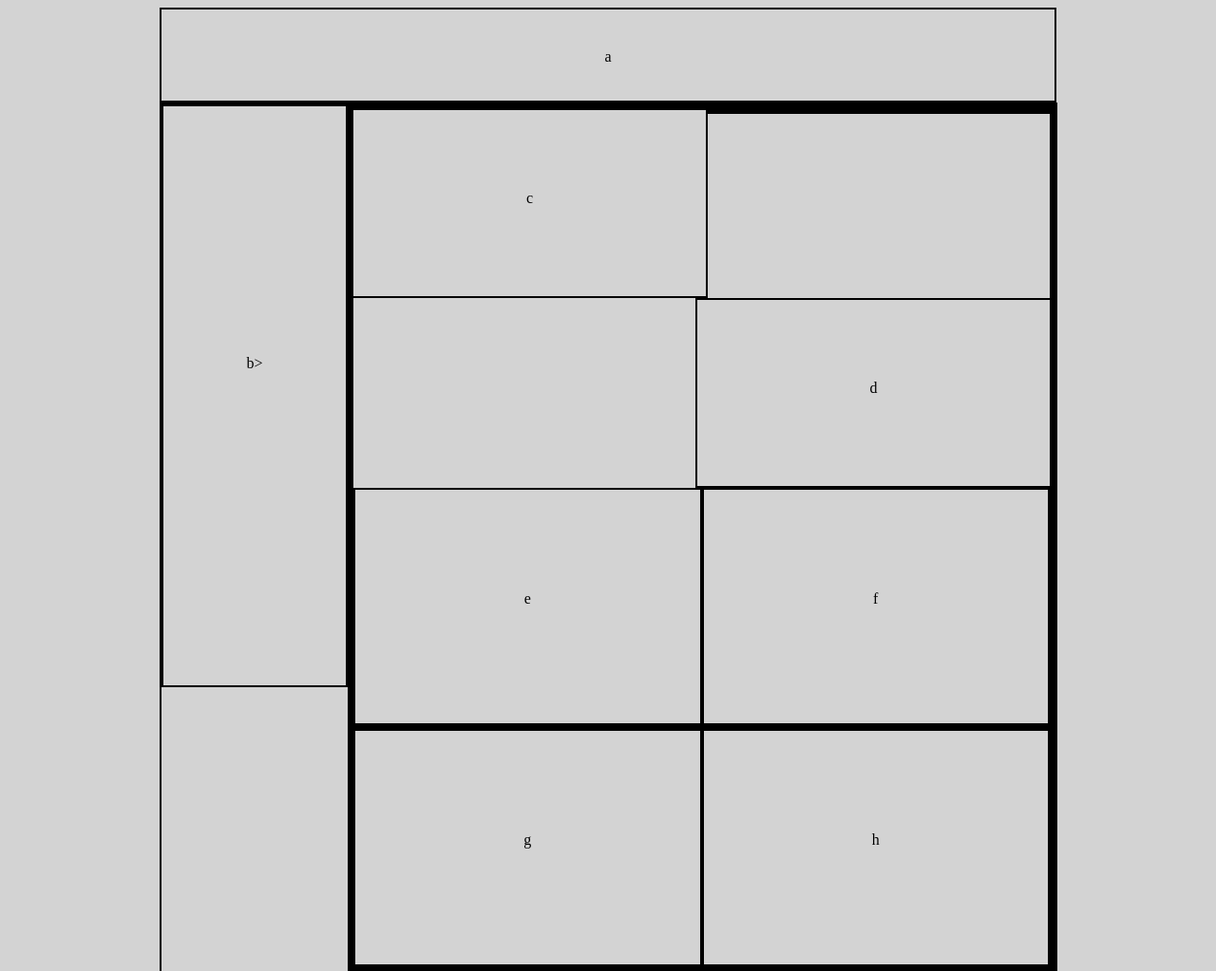
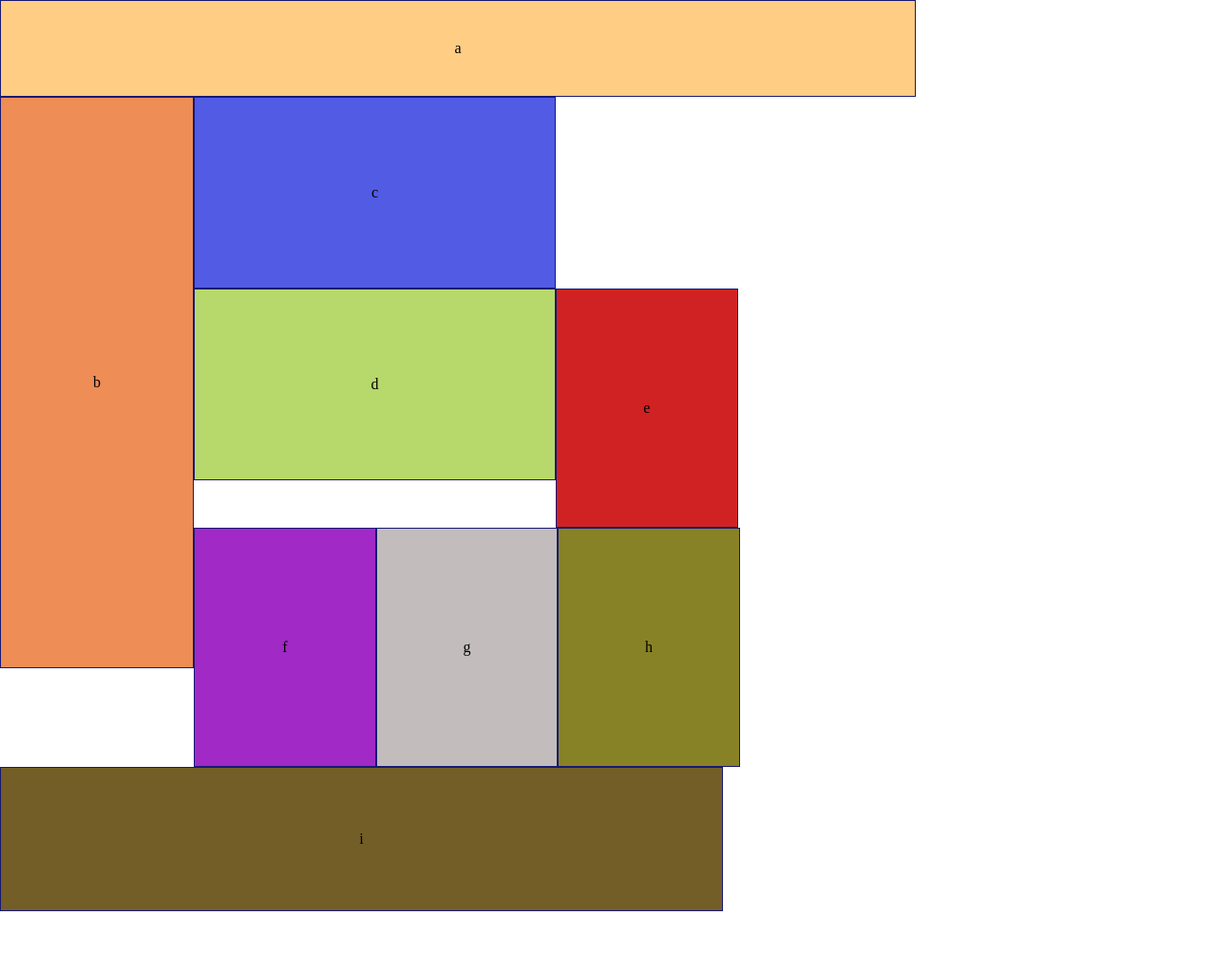
Before and after one commit to Bhattb2/301-Lab-4, a plain HTML site: page index.html in a window 1280 px wide. Shown: the top 1023 px of the page at 95% size. After the commit the page ends 960 px from the top, so only its background shows below. Drawn offline with Linux system fonts and the light colour scheme.

Commit message:
modified read.me redid code

```diff
--- a/css/base.css
+++ b/css/base.css
@@ -1,8 +1,89 @@
-* {
-    background-color: lightgray;
-    box-sizing: border-box;
-}
+@media (max-width: 768px) {
+    body {
+      width: 100%;
+    }
+    p {
+      background-color: chartreuse;
+      border: solid black .1px;
+      text-align: center;
+      align-items: center;
+      /* padding-top: 5%; */
+      /* margin: auto; */
+    }
+    #a {
+      background-color: blanchedalmond;
+    }
 
-section, article {
-    border: 2px solid black;
-}
+    #b{
+      background-color: blue;
+    }
+
+    #c{
+      background-color: blueviolet;
+    }
+
+    #d{
+      background-color: brown;
+    }
+
+    #e{
+      background-color: burlywood;
+    }
+
+    #f{
+      background-color: cadetblue;
+    }
+
+    #g{
+      background-color: chartreuse;
+    }
+
+    #h{
+      background-color: chocolate;
+    }
+  }
+
+  @media (min-width: 768px){
+
+    p {
+      background-color: #725c24fb;
+      border: solid #161874 .1px;
+      text-align: center;
+      align-items: center;
+      /* padding-top: 5%; */
+      /* margin: auto; */
+    }
+
+    #a {
+      background-color: #ffc56fda;
+    }
+
+    #b{
+      background-color: #ec7d3dde;
+    }
+
+    #c{
+      background-color: #2d39dfd3;
+    }
+
+    #d{
+      background-color: #b7d86b;
+    }
+
+    #e{
+      background-color: #ca0505e1;
+    }
+
+    #f{
+      background-color: #950dbee1;
+    }
+
+    #g{
+      background-color: #c2bcbcfd;
+    }
+
+    #h{
+      background-color: #7a730ce3;
+    }
+
+  }
--- a/css/layout.css
+++ b/css/layout.css
@@ -1,115 +1,97 @@
-html {
-    width: 480px;
-    margin: auto;
-    height: 767px;
+@media (max-width: 768px) {
+  body {
+    max-width: 768px;
   }
 
-  section, article {
-    text-align: center;
-  }
-
-  div {
-    position: relative;
-    top: 43%;
-  }
-
-  .ef, .gh {
-    height: 250px;
+  main {
+    width: 100%;
   }
 
   #a {
+    width: 480px;
     height: 75px;
+    line-height: 75px;
   }
 
   #b {
+    width: 480px;
     height: 150px;
+    line-height: 150px;
   }
 
   #c, #d {
-    height: 125px;
+    width: 480px;
+    height: 75px;
+    line-height: 75px;
   }
 
-  .ef, .gh {
-    display: inline-block;
+  #e, #f, #g, #h {
+    width: 240px;
+    height: 250px;
+    line-height: 250px;
+    float: left;
   }
 
-  #e, #g {
+  #g {
+    clear: both;
     float: left;
-    width: 49.115%;
+    /* margin-left: auto; */
   }
 
-  #f, #h {
-    width: 49.115%;
+
+
+  #h {
+    float: left;
+
   }
 
-  #i {
+  #j {
+    width: 480px;
     height: 80px;
+    line-height: 80px;
+    clear: both;
+  }
 }
 
-  @media all and (min-width: 768px) {
-    html {
-      width: 960px;
+@media (min-width: 769px) {
+  body {
+    max-width: 1000px;
+    /* margin: auto; */
+  }
+
+  main {
+    max-width: 962px;
   }
 
   #a {
+    width: 100%;
     height: 100px;
+    line-height: 100px;
   }
-
   #b {
+    width: 21%;
+    height: 600px;
+    line-height: 600px;
     float: left;
-      width: 196px;
-      height: 614px;
   }
-
-    #cdefghi {
-      float: right;
-      width: 745px;
-    }
-
-    #c {
+  #c, #d {
+    width: 39.4%;
+    height: 200px;
+    line-height: 200px;
     float: left;
-      width: 375px;
-      height: 200px;
-    }
-
-    #d {
-      width: 375px;
-      height: 200px;
-      float: right;
-    }
-
-    #bigsection, #sectionefgh {
-      width: 945px;
-      content: "";
-      display: table;
-      clear: both;
-    }
-
-    #sectionefgh {
-      width: 745px;
-    }
-
-    #desktopcdefghi {
-      width: 740px;
-      height: 600px;
-    }
-
-    #sectionef {
-      float: left;
-      width: 50%;
-    }
-
-    #sectiongh {
-      float: right;
-      width: 50%;
   }
 
   #e, #f, #g, #h {
-      width: 50%;
+    width: 19.71%;
     height: 250px;
+    line-height: 250px;
+    float: left;
   }
 
-    #i {
+  #j {
+    width: 78.9%;
     height: 150px;
+    line-height: 150px;
+    float: left;
   }
 }
--- a/css/module.css
+++ b/css/module.css
@@ -1,4 +1,4 @@
-#a {
+/* /* #a { */
     height: 75px;
   }
 
@@ -89,4 +89,4 @@
     #i {
       height: 150px;
     }
-  }
+  } */
--- a/index.html
+++ b/index.html
@@ -1,65 +1,26 @@
 <!DOCTYPE html>
 <html lang="en">
-
 <head>
-    <meta charset="UTF-8">
-    <meta name="viewport" content="width=device-width, initial-scale=1.0">
-    <link rel="stylesheet" type="text/css" href="./css/base.css">
-    <link rel="stylesheet" type="text/css" href="./css/layout.css">
-    <link rel="stylesheet" type="text/css" href="./css/modules.css">
-    <title>Wireframe Lab-01</title>
+  <title>SMACSS Down</title>
+  <link rel="stylesheet" href="CSS/reset.css">
+  <link rel="stylesheet" href="CSS/base.css">
+  <link rel="stylesheet" href="CSS/layout.css">
 </head>
 <body>
-    <main>
-        <section id='a'>
-            <div>a</a></div>
-        </section>
-
-        <section id='bigsection'>
-            <section id='b'>
-                <div>b></div>
-            </section>
-
-            <section id='cdefghi'>
-                <section id='cd'>
-                    <section id='c'>
-                    <div>c</div>
-                </section>
-                <section id='d'>
-                    <div>d</div>
-            </section>
-        </section>
-
-            <section id='efg'>
-                <section id='ef'>
-                    <article id='e' class='ef'>
-                        <div>e</div>
-                    </article>
-                    <article id='f' class='ef'>
-                        <div>f</div>
-                    </article>
-                </section>
-
-            <section id='gh'>
-                <article id='g' class='gh'>
-                    <div>g</div>
-                </article>
-                <article id='h' class='gh'>
-                    <div>h</div>
-                </article>
-            </section>
-        </section>
-
-        <section id='i'>
-            <div>i</div>
-        </section>
-    </section>
-</section>
-
-<footer>&copy; 2020 Code Fellows | Bhagirath Bhatt</footer>
-
-        </section>
-    </main>
-
+  <main>
+    <p id="a">a</p>
+    <p id="b">b</p>
+    <div id="cD">
+      <p id="c">c</p>
+      <p id="d">d</p>
+    </div>
+    <div id="eFGH">
+     <p id="e">e</p>
+      <p id="f">f</p>
+      <p id="g">g</p>
+      <p id="h">h</p>
+    </div>
+    <p id="j">i</p>
+  </main>
 </body>
 </html>
```
Also changed, not shown: 1 other file. Lines whose indentation alone changed are shown as unchanged.
